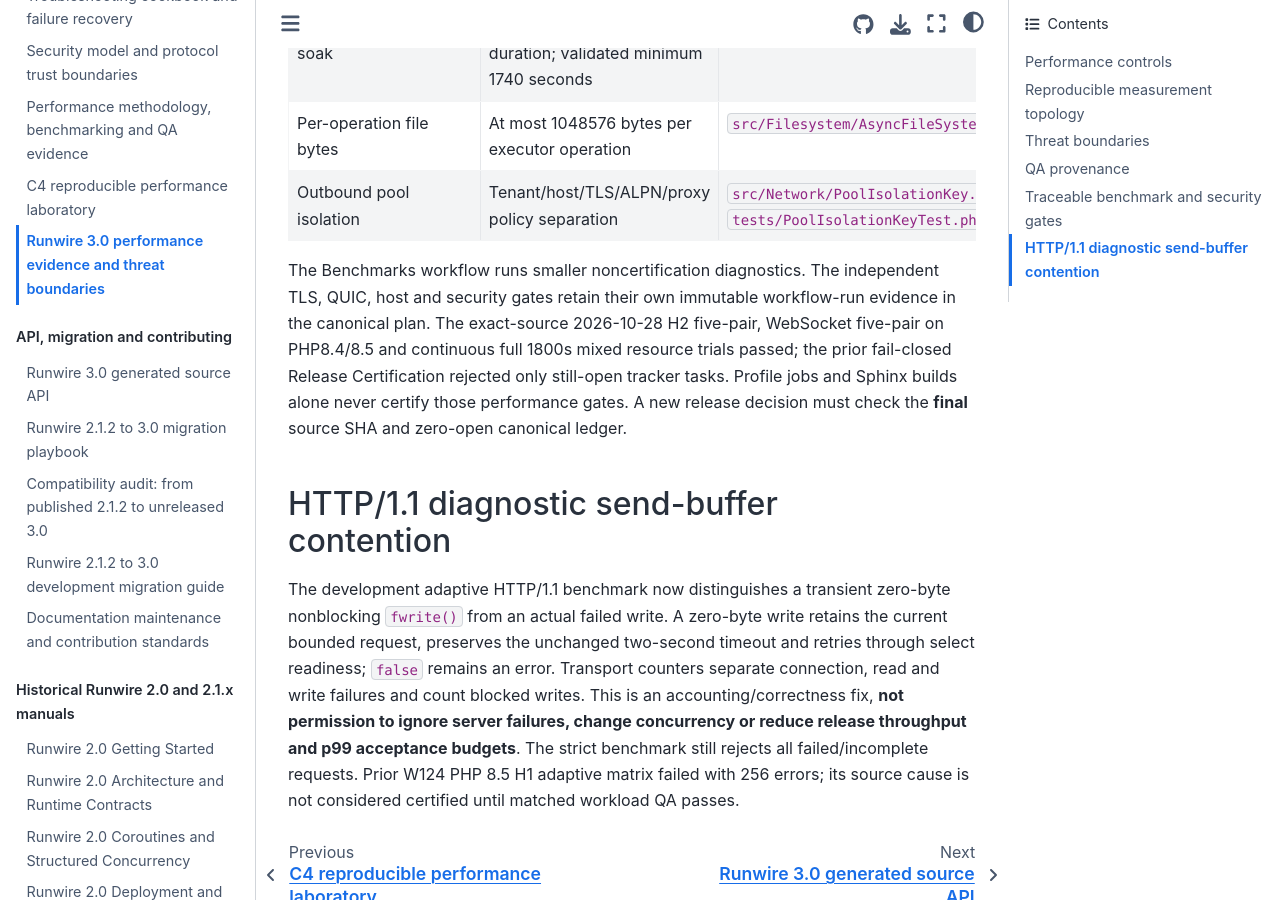
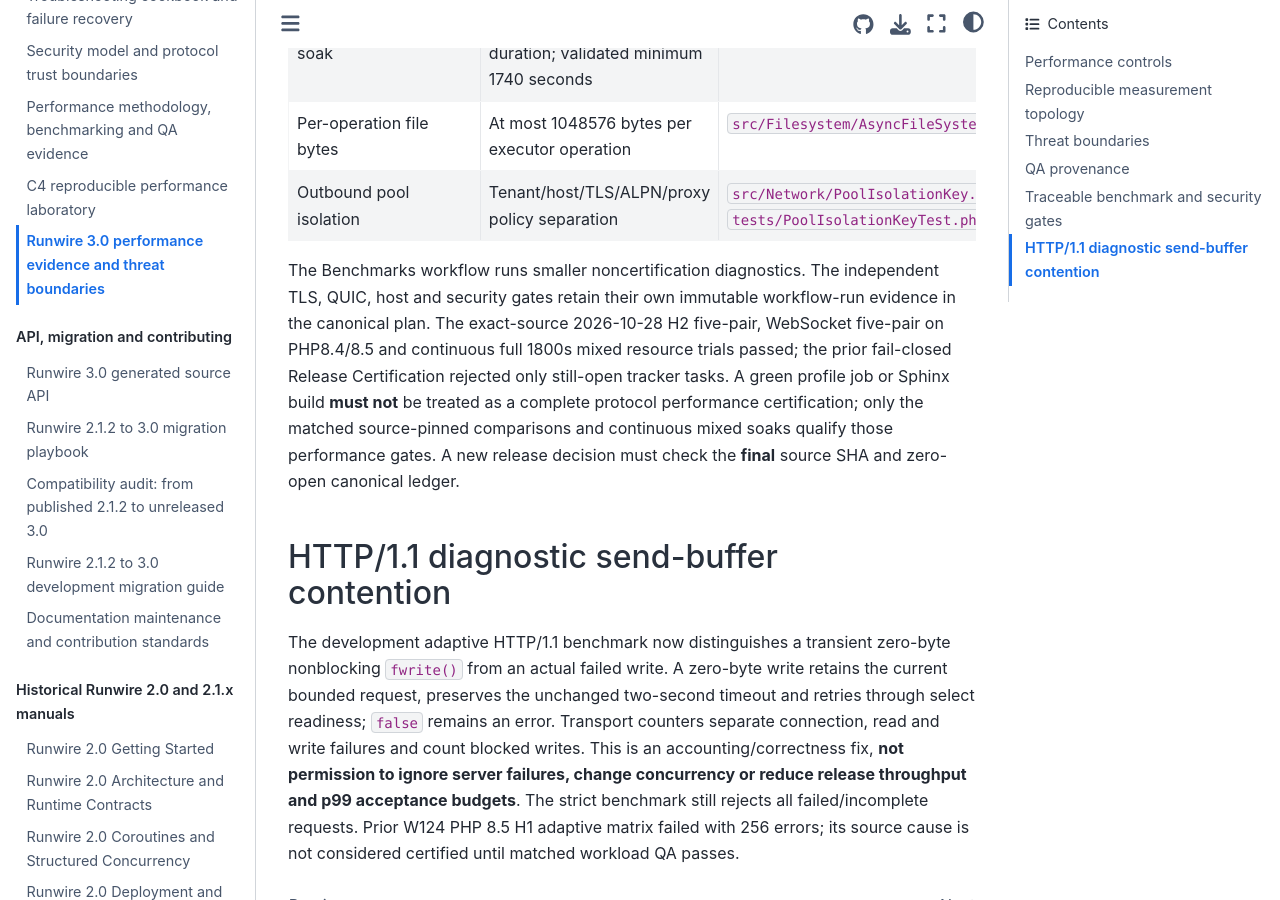
Before and after one commit to infocyph/Runwire, a Sphinx documentation site: the page built from docs/performance-security-3.0.rst, in a window 1280 px wide and 900 px high, scrolled down 2467 px. Built offline with Sphinx 7.4.7 and the Sphinx Book theme 1.1.4, drawn with Linux system fonts in a browser that asks for light colours.

Commit message:
docs(qa): restore explicit unmeasured-performance prohibition required by provenance tests

```diff
--- a/docs/performance-security-3.0.rst
+++ b/docs/performance-security-3.0.rst
@@ -117,7 +117,7 @@ that unreleased Runwire 3.0 has achieved them.
        ``tests/PoolIsolationKeyTest.php``
 
 The Benchmarks workflow runs smaller noncertification diagnostics.
-The independent TLS, QUIC, host and security gates retain their own immutable workflow-run evidence in the canonical plan. The exact-source 2026-10-28 H2 five-pair, WebSocket five-pair on PHP8.4/8.5 and continuous full 1800s mixed resource trials passed; the prior fail-closed Release Certification rejected only still-open tracker tasks. Profile jobs and Sphinx builds alone never certify those performance gates. A new release decision must check the **final** source SHA and zero-open canonical ledger.
+The independent TLS, QUIC, host and security gates retain their own immutable workflow-run evidence in the canonical plan. The exact-source 2026-10-28 H2 five-pair, WebSocket five-pair on PHP8.4/8.5 and continuous full 1800s mixed resource trials passed; the prior fail-closed Release Certification rejected only still-open tracker tasks. A green profile job or Sphinx build **must not** be treated as a complete protocol performance certification; only the matched source-pinned comparisons and continuous mixed soaks qualify those performance gates. A new release decision must check the **final** source SHA and zero-open canonical ledger.
 
 
 HTTP/1.1 diagnostic send-buffer contention
```
